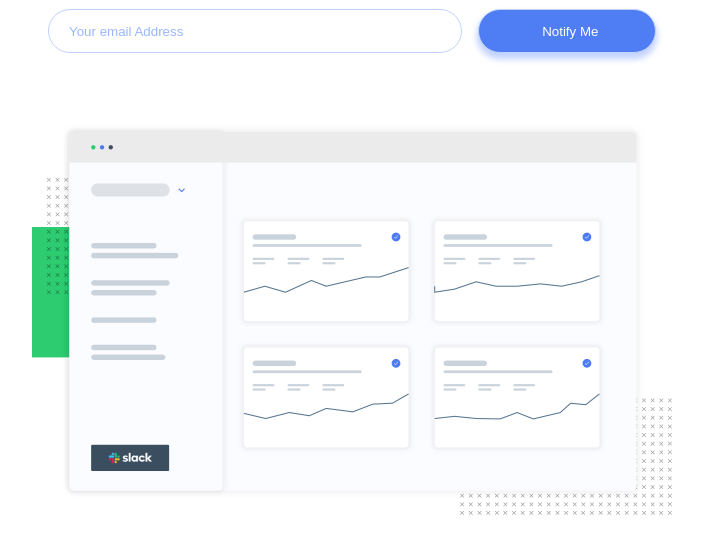
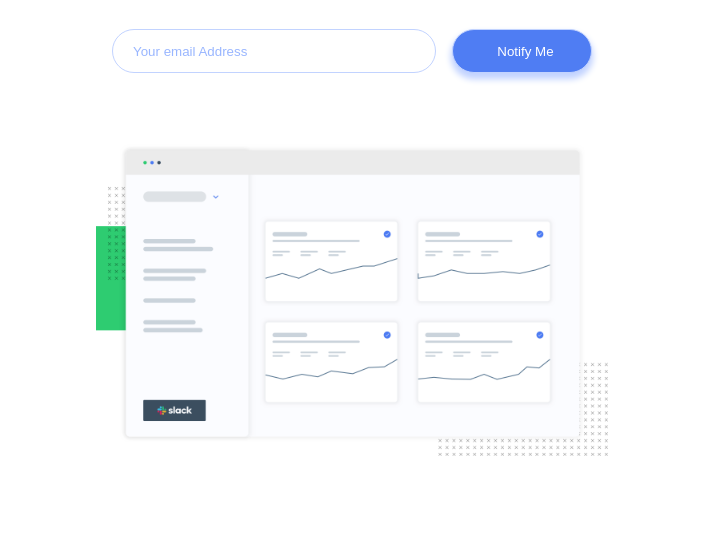
Before and after one commit to KIRUBASHANKAR26/FrontEnd-mentor-ping-coming, a plain HTML site: page index.html in a window 1280 px wide. Shown: the part 223-761 px from the top of the page, without its empty margins (288-991 px from the left). Drawn offline with nearby package versions, Linux system fonts and the light colour scheme.

Commit message:
Update style.css

```diff
--- a/style.css
+++ b/style.css
@@ -112,9 +112,9 @@ input::placeholder{
 {
     main{
         width: 100%;
-        max-width: 50%;
+        max-width: 40%;
         margin: 0 auto;
-        padding: 3em 0 1em;
+        padding: 4em 0 1em;
     }
     #logo{
         width: 4rem;
```
